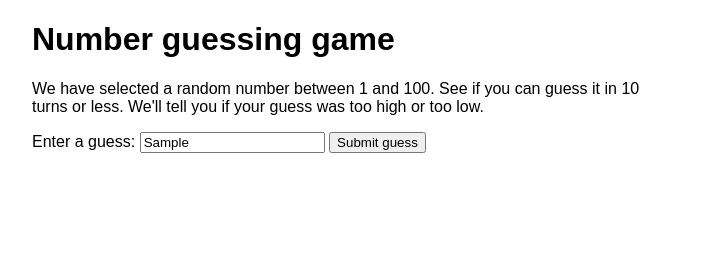
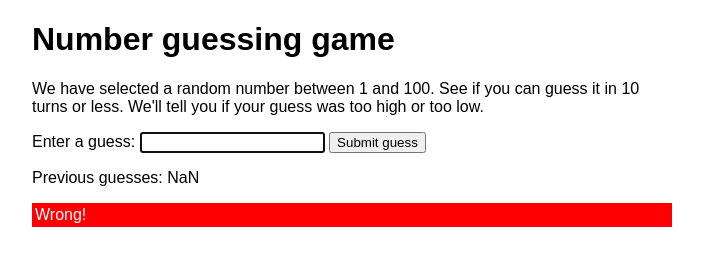
Before and after one commit to NARVS1999/understanding-errors, a plain HTML site: page index.html in a window 1280 px wide. Both pictures are taken after typing "Sample" into the empty fields and a click on the input "Submit guess". Shown: the whole page, without its empty margins (288-991 px from the left). Drawn offline with Linux system fonts and the light colour scheme.

Commit message:
complete debugging  errors

```diff
--- a/index.html
+++ b/index.html
@@ -41,11 +41,12 @@
 </body>
 
 <script>
-  let randomNumber = Math.floor(Math.random()) + 1;
-
+  let randomNumber = Math.floor(Math.random()*100) + 1;
+  // console.log(randomNumber);
   const guesses = document.querySelector('.guesses');
   const lastResult = document.querySelector('.lastResult');
-  const lowOrHi = document.querySelector('lowOrHi');
+  const lowOrHi = document.querySelector('.lowOrHi');
+  // console.log(lowOrHi);
   const guessSubmit = document.querySelector('.guessSubmit');
   const guessField = document.querySelector('.guessField');
 
@@ -82,7 +83,7 @@
     guessField.value = '';
     guessField.focus();
   }
-  guessSubmit.addeventListener('click', checkGuess);
+  guessSubmit.addEventListener('click', checkGuess);
 
   function setGameOver() {
 	  guessField.disabled = true;
@@ -90,7 +91,7 @@
 	  resetButton = document.createElement('button');
 	  resetButton.textContent = 'Start new game';
 	  document.body.appendChild(resetButton);
-	  resetButton.addeventListener('click', resetGame);
+	  resetButton.addEventListener('click', resetGame);
   }
 
   function resetGame() {
@@ -109,7 +110,8 @@
 
 	  lastResult.style.backgroundColor = 'white';
 
-	  randomNumber = Math.floor(Math.random()) + 1;
+	  randomNumber = Math.floor(Math.random()*100) + 1;
+    // console.log(randomNumber);
   }
 </script>
 </html>
```
